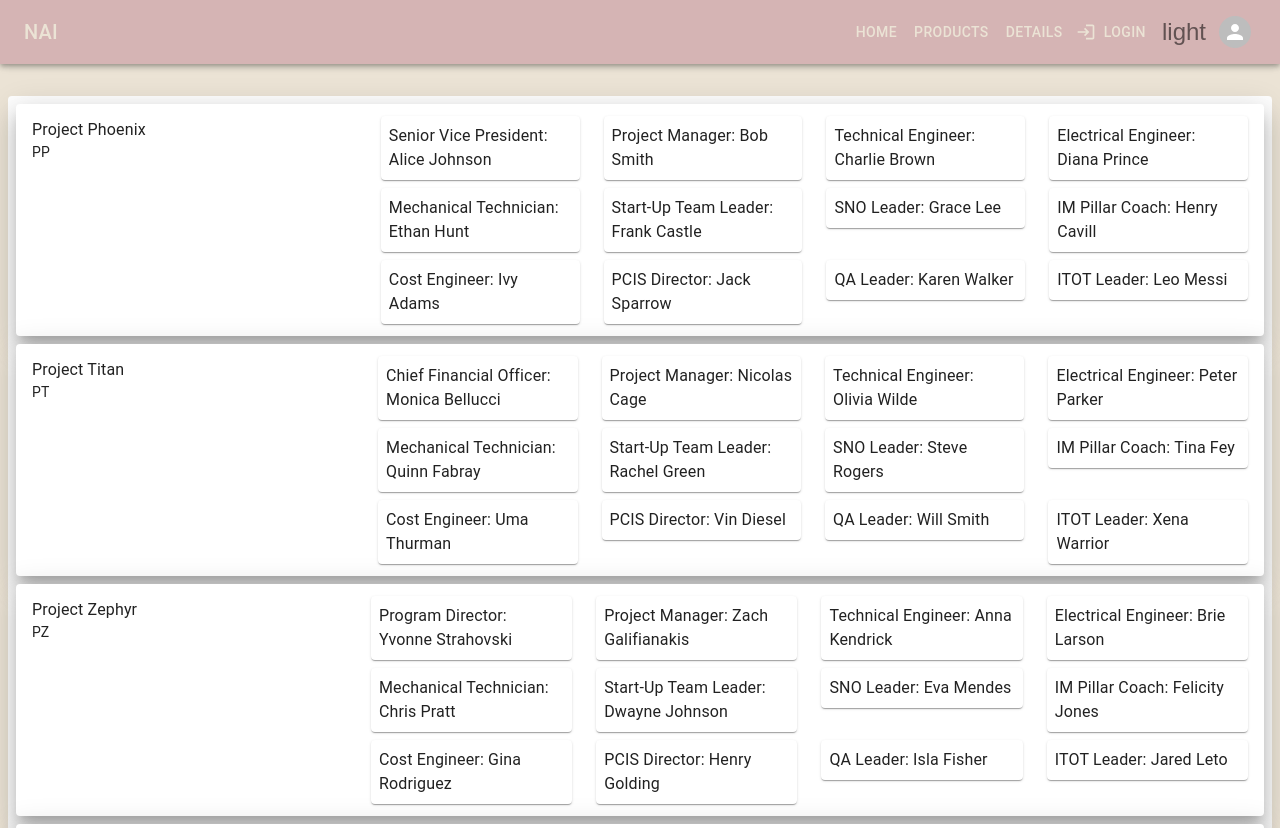
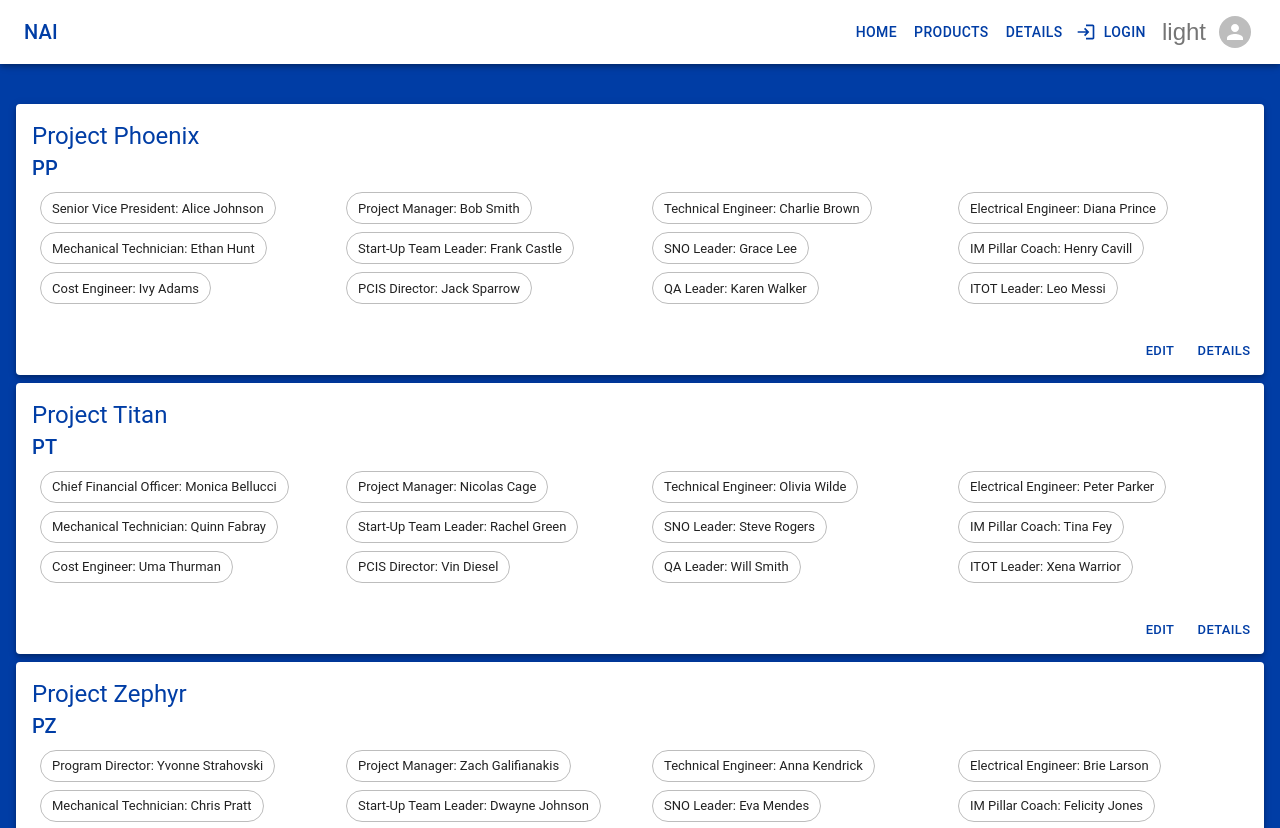
Before and after one commit to uimkatali/personal-login-form-fe, a React (Create React App) app: page / in a window 1280 px wide. Shown: the top 828 px of the page. Built offline with nearby package versions, Linux system fonts and the light colour scheme.

Commit message:
Add component for Project overview; Change styles for the app;

```diff
--- a/src/components/Home/Home.tsx
+++ b/src/components/Home/Home.tsx
@@ -2,42 +2,69 @@ import { useAuth0 } from '@auth0/auth0-react'
 import { TRANSLATION_KEYS } from '../../i18n/translationKeys'
 import React from 'react'
 import { useTranslation } from 'react-i18next'
-import { Grid, List, ListItem, ListItemText, Paper, Typography } from '@mui/material'
+import {
+  Button,
+  Card,
+  CardActions,
+  CardContent,
+  CardHeader,
+  Chip,
+  Container,
+  Grid,
+  List,
+  ListItem,
+  ListItemText,
+  Paper,
+  Typography,
+  useTheme,
+} from '@mui/material'
 import { ProjectsData } from '@/types/projects'
 import { PROJECTSMOCK } from '../../MOCKDATA'
 
 export default function Home() {
   const { t } = useTranslation()
   const { user } = useAuth0()
+  const theme = useTheme()
 
   return (
     <>
-      <Paper elevation={0}>
-        <List sx={{ padding: 1 }}>
+      <List sx={{ padding: 1, position: 'relative' }}>
         {PROJECTSMOCK.map((item: ProjectsData) => (
-            <Paper sx={{ marginBottom: 1 }} elevation={16}>
-              <ListItem alignItems="flex-start" key={item._id}>
-                <ListItemText
-                  sx={{ width: 'inherit' }}
-                  primary={<Typography variant="body1">{item.projectName}</Typography>}
-                  secondary={<Typography variant="body2">{item.projectAcronym}</Typography>}
-                />
-                <ListItemText>
-                  <Grid container rowSpacing={1} columnSpacing={{ xs: 1, sm: 2, md: 3 }}>
+          <Card
+            sx={{
+              marginBottom: 1,
+              color: theme.palette.secondary.main,
+              background: theme.palette.primary.main,
+            }}
+            elevation={4}
+          >
+            <CardContent>
+              <Typography variant="h5">{item.projectName}</Typography>
+              <Typography variant="h6">{item.projectAcronym}</Typography>
+              <Grid
+                container
+                sx={{ padding: 1 }}
+                rowSpacing={1}
+                columnSpacing={{ xs: 1, sm: 2, md: 3 }}
+              >
                 {Object.entries(item.projectTeam).map(([key, member]) => (
                   <Grid item xs={6} sm={4} md={3} key={key}>
-                        <Paper sx={{ padding: 1 }}>
-                          {member.roleName}: {member.memberName}
-                        </Paper>
+                    <Chip variant="outlined" label={`${member.roleName}: ${member.memberName}`} />
                   </Grid>
                 ))}
               </Grid>
-                </ListItemText>
-              </ListItem>
-            </Paper>
+            </CardContent>
+            <CardActions sx={{ display: 'flex', flexDirection: 'row-reverse' }}>
+              <Button sx={{ color: theme.palette.secondary.main }} size="small" variant="text">
+                {t(TRANSLATION_KEYS.DETAILS)}
+              </Button>
+              <Button sx={{ color: theme.palette.secondary.main }} size="small" variant="text">
+                {t(TRANSLATION_KEYS.EDIT)}
+              </Button>
+            </CardActions>
+          </Card>
         ))}
       </List>
-      </Paper>
     </>
   )
 }
--- a/src/i18n/translationKeys.ts
+++ b/src/i18n/translationKeys.ts
@@ -14,4 +14,5 @@ export const TRANSLATION_KEYS = {
   DESCRIPTION: 'description',
   BUYNOW: 'buynow',
   LOADING: 'loading',
+  EDIT: 'edit',
 }
--- a/src/utils/uiModeContext/darkTheme.ts
+++ b/src/utils/uiModeContext/darkTheme.ts
@@ -4,10 +4,10 @@ const darkTheme = createTheme({
   palette: {
     mode: 'dark',
     primary: {
-      main: '#e65100',
+      main: '#003da5',
     },
     secondary: {
-      main: '#f5f5dc',
+      main: '#ffffff',
     },
     error: {
       main: '#f44336',
--- a/src/utils/uiModeContext/lightTheme.ts
+++ b/src/utils/uiModeContext/lightTheme.ts
@@ -4,10 +4,10 @@ const lightTheme = createTheme({
   palette: {
     mode: 'light',
     primary: {
-      main: '#d5b4b4',
+      main: '#ffffff',
     },
     secondary: {
-      main: '#ebe3d5',
+      main: '#003da5',
     },
     error: {
       main: '#f44336',
@@ -22,13 +22,3 @@ const lightTheme = createTheme({
 })
 
 export default lightTheme
-
-// culori principale:
-//  #ccd3ca
-//  #ebe3d5
-//
-// culori secundare:
-//  #e3f4f4
-//  #d5b4b4
-//
-//
```
Lines whose indentation alone changed are shown as unchanged.
